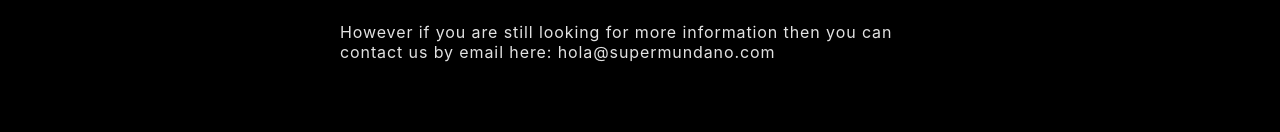
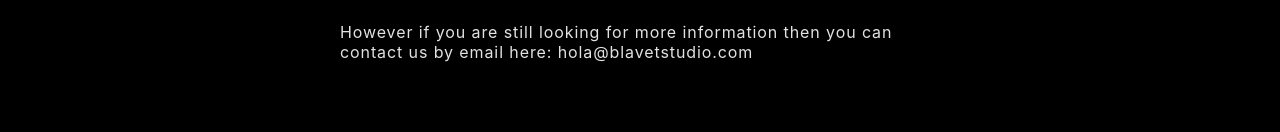
Before and after one commit to supermundano/supermundano-web, a Next.js app: page /cookies in a window 1280 px wide. Shown: the part 1224-1356 px from the top of the page. Built offline with nearby package versions, Linux system fonts and the light colour scheme; no server answers; a web font is replaced by a local one.

Commit message:
Ajustes correo en pagina cookies

```diff
--- a/pages/cookies/index.tsx
+++ b/pages/cookies/index.tsx
@@ -38,7 +38,7 @@
             <p><strong>More Information</strong></p>
 
             <p>Hopefully that has clarified things for you and as was previously mentioned if there is something that you aren&apos;t sure whether you need or not it&apos;s usually safer to leave cookies enabled in case it does interact with one of the features you use on our site.</p>
-            <p>However if you are still looking for more information then you can contact us by email here: <a href="mailto:hola@supermundano.com" target="_blank" rel="nofollow noopener noreferrer">hola@supermundano.com</a></p>
+            <p>However if you are still looking for more information then you can contact us by email here: <a href="mailto:hola@blavetstudio.com" target="_blank" rel="nofollow noopener noreferrer">hola@blavetstudio.com</a></p>
 
           </div>
         </ServicesTextSectionStyle>
```
